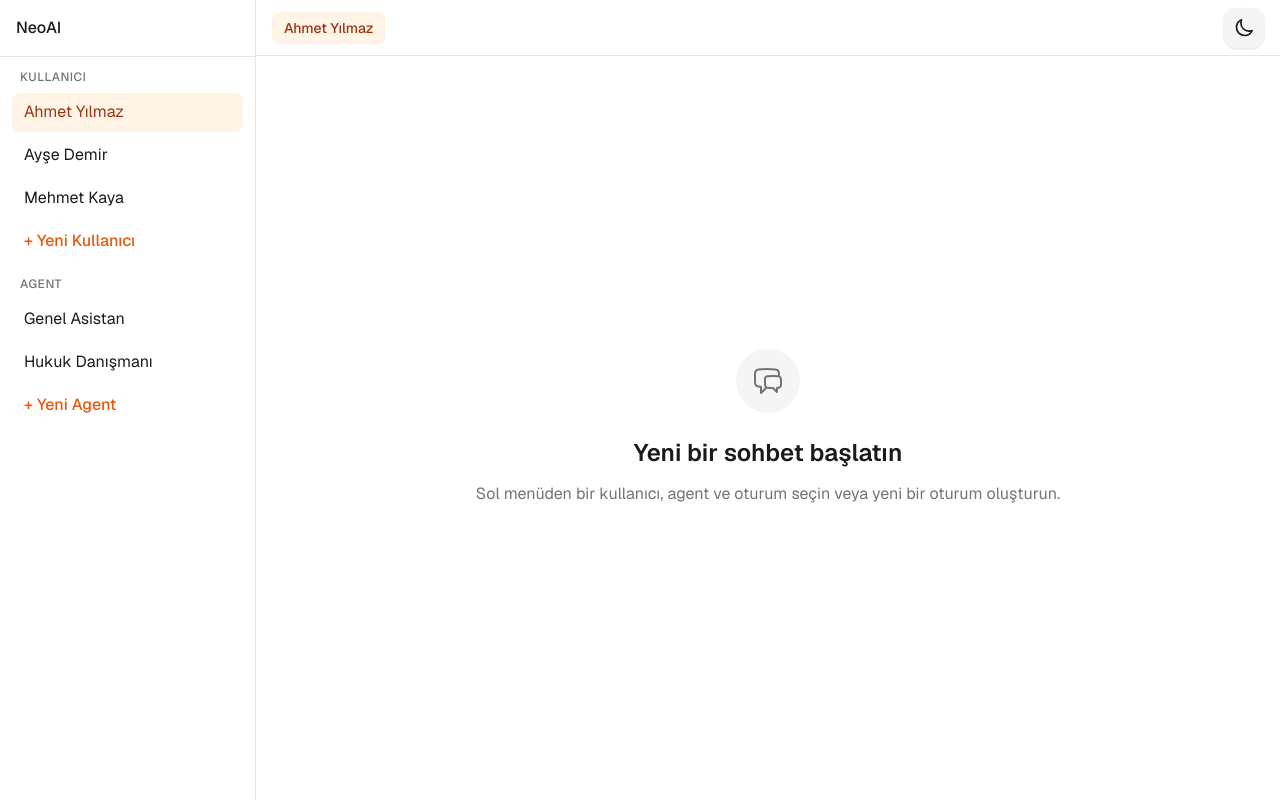
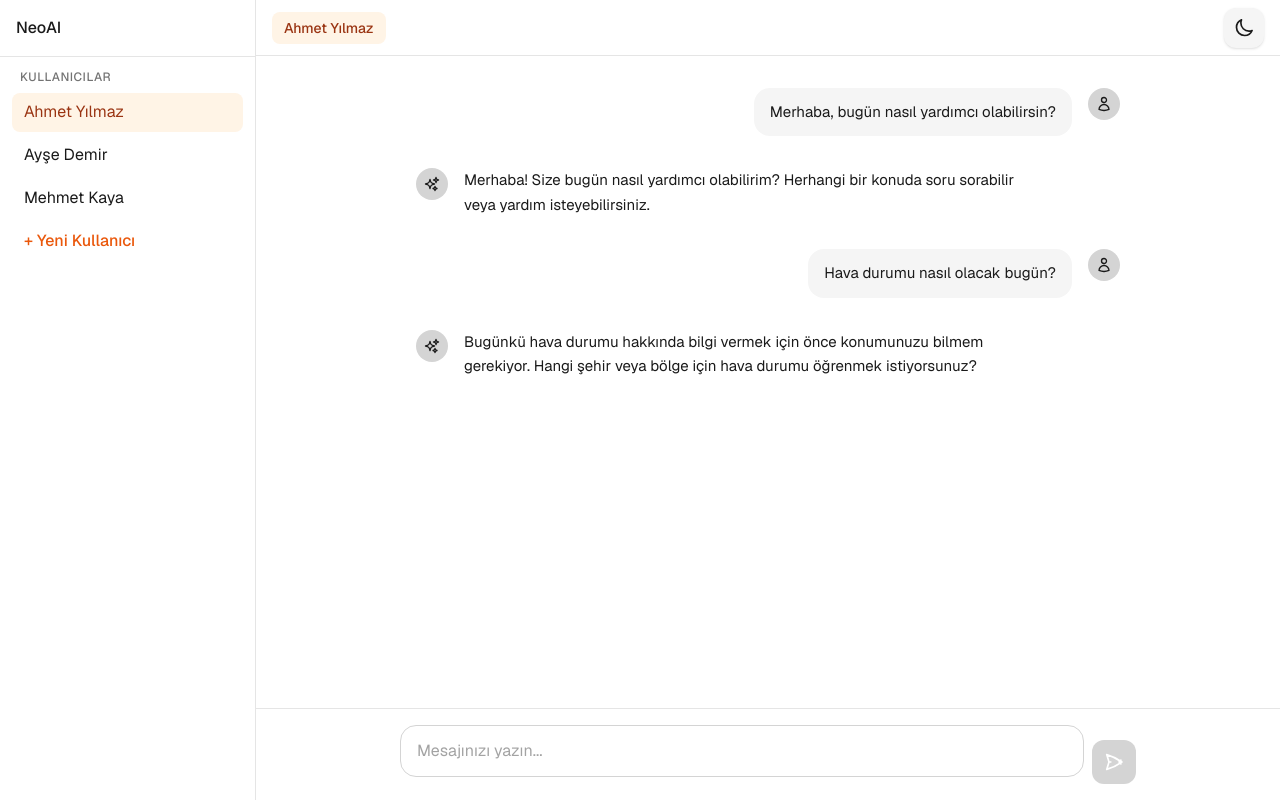
Before and after one commit to mmuuhmmtt/projem-app, a Next.js app: page /projem-app/ in a window 1280 px wide. Built offline with nearby package versions, Linux system fonts and the light colour scheme.

Commit message:
bigupdate

```diff
--- a/app/page.js
+++ b/app/page.js
@@ -8,7 +8,7 @@ import {CompactHeader} from "@/components/compact-header";
 import {useAppContext} from "@/context/app-context";
 
 export default function Home() {
-  const { selectedSession } = useAppContext();
+  const { selectedUser } = useAppContext();
   const [sidebarOpen, setSidebarOpen] = useState(false);
 
   return (
@@ -32,7 +32,7 @@ export default function Home() {
 
         <div className="flex flex-col flex-grow overflow-hidden">
           <CompactHeader onMenuClick={() => setSidebarOpen(true)} />
-          {selectedSession ? (
+          {selectedUser ? (
               <>
                 <ChatHistory />
                 <ChatInput />
@@ -49,7 +49,7 @@ export default function Home() {
                     Yeni bir sohbet başlatın
                   </h2>
                   <p className="text-sm md:text-base text-[#737373] dark:text-[#a3a3a3] leading-relaxed">
-                    Sol menüden bir kullanıcı, agent ve oturum seçin veya yeni bir oturum oluşturun.
+                    Sol menüden bir kullanıcı seçin veya yeni bir kullanıcı oluşturun.
                   </p>
                 </div>
               </div>
--- a/components/chat-history.jsx
+++ b/components/chat-history.jsx
@@ -3,7 +3,7 @@ import { useAppContext } from '@/context/app-context';
 import { MessageBubble } from "@/components/message-bubble";
 
 export function ChatHistory() {
-    const { currentMessages, selectedSession, isLoading } = useAppContext();
+    const { currentMessages, selectedUser, isLoading } = useAppContext();
     const messagesEndRef = useRef(null);
 
 
@@ -11,7 +11,7 @@ export function ChatHistory() {
         messagesEndRef.current?.scrollIntoView({ behavior: 'smooth' });
     }, [currentMessages]);
 
-    if (!selectedSession) {
+    if (!selectedUser) {
         return null;
     }
 
--- a/components/chat-input.jsx
+++ b/components/chat-input.jsx
@@ -3,19 +3,19 @@ import { useAppContext } from '@/context/app-context';
 
 export function ChatInput() {
     const [message, setMessage] = useState('');
-    const { sendMessage, selectedSession, isLoading } = useAppContext();
+    const { sendMessage, selectedUser, isLoading } = useAppContext();
 
     const handleSubmit = async (e) => {
         e.preventDefault();
 
-        if (message.trim() && selectedSession && !isLoading) {
+        if (message.trim() && selectedUser && !isLoading) {
             const messageToSend = message.trim();
             setMessage('');
             await sendMessage(messageToSend);
         }
     };
 
-    if (!selectedSession) {
+    if (!selectedUser) {
         return null;
     }
 
--- a/components/compact-header.jsx
+++ b/components/compact-header.jsx
@@ -3,7 +3,7 @@ import { useAppContext } from '@/context/app-context';
 import ThemeToggle from '@/components/theme-toggle';
 
 export function CompactHeader({ onMenuClick }) {
-    const { selectedUser, selectedAgent } = useAppContext();
+    const { selectedUser } = useAppContext();
 
     return (
         <div className="h-14 border-b border-[#e5e5e5] dark:border-[#2d2d2d] bg-[#ffffff] dark:bg-[#1a1a1a] flex items-center justify-between px-3 md:px-4 shrink-0">
@@ -22,12 +22,6 @@ export function CompactHeader({ onMenuClick }) {
                 {selectedUser && (
                     <div className="flex items-center gap-2 px-2 md:px-3 py-1.5 rounded-lg bg-[#fff4e6] dark:bg-[#431407] text-xs md:text-sm text-[#9a3412] dark:text-[#fdba74]">
                         <span className="font-medium truncate max-w-[120px] md:max-w-none">{selectedUser.name}</span>
-                        {selectedAgent && (
-                            <>
-                                <span className="text-[#a3a3a3]">/</span>
-                                <span className="truncate max-w-[100px] md:max-w-none">{selectedAgent.name}</span>
-                            </>
-                        )}
                     </div>
                 )}
             </div>
--- a/components/sidebar.jsx
+++ b/components/sidebar.jsx
@@ -1,12 +1,8 @@
 import React from 'react';
 import {useAppContext} from "@/context/app-context";
 import {UserSelector} from "@/components/user-selector";
-import AgentSelector from "@/components/agent-selector";
-import {SessionSelector} from "@/components/session-selector";
 
 export function Sidebar({ onClose }) {
-    const {selectedUser, selectedAgent} = useAppContext();
-
     return (
         <div className="w-64 md:w-64 shrink-0 bg-[#ffffff] dark:bg-[#1a1a1a] border-r border-[#e5e5e5] dark:border-[#2d2d2d] flex flex-col h-full shadow-lg md:shadow-none">
             <div className="p-4 border-b border-[#e5e5e5] dark:border-[#2d2d2d] flex items-center justify-between">
@@ -26,31 +22,13 @@ export function Sidebar({ onClose }) {
             </div>
 
             <div className="flex-grow overflow-auto">
-                <div className="p-3 space-y-4">
+                <div className="p-3">
                     <div className="space-y-2">
-                        <div className="px-2 text-xs font-medium text-[#737373] dark:text-[#a3a3a3] uppercase tracking-wider">
-                            Kullanıcı
+                        <div className="px-2 text-xs font-medium text-[#737373] dark:text-[#a3a3a3] uppercase tracking-wider mb-2">
+                            Kullanıcılar
                         </div>
                         <UserSelector />
                     </div>
-
-                    {selectedUser && (
-                        <div className="space-y-2">
-                            <div className="px-2 text-xs font-medium text-[#737373] dark:text-[#a3a3a3] uppercase tracking-wider">
-                                Agent
-                            </div>
-                            <AgentSelector />
-                        </div>
-                    )}
-
-                    {selectedAgent && (
-                        <div className="space-y-2">
-                            <div className="px-2 text-xs font-medium text-[#737373] dark:text-[#a3a3a3] uppercase tracking-wider">
-                                Oturumlar
-                            </div>
-                            <SessionSelector />
-                        </div>
-                    )}
                 </div>
             </div>
         </div>
--- a/components/user-selector.jsx
+++ b/components/user-selector.jsx
@@ -12,8 +12,8 @@ export function UserSelector() {
 
     const handleCreateUser = () => {
         if (newUserName.trim()) {
-            const newUser = createUser(newUserName.trim());
-            selectUser(newUser.id);
+            // Yeni kullanıcı oluştur ve direkt sohbete başlat
+            createUser(newUserName.trim());
             setNewUserName('');
             setIsCreating(false);
         }
--- a/context/app-context.js
+++ b/context/app-context.js
@@ -1,27 +1,17 @@
 "use client"
 
 import React, { createContext, useState, useContext, useEffect, useMemo, useCallback } from 'react';
-import { mockUsers, mockAgents, mockSessions, mockMessages } from '@/data/mock-data';
+import { mockUsers, mockMessages } from '@/data/mock-data';
 
 const defaultContextValue = {
     users: [],
-    agents: [],
-    sessions: [],
     messages: [],
     selectedUser: null,
-    selectedAgent: null,
-    selectedSession: null,
     currentMessages: [],
     isLoading: false,
     selectUser: () => {},
     createUser: () => {},
-    selectAgent: () => {},
-    createAgent: () => {},
-    selectSession: () => {},
-    createSession: () => {},
     sendMessage: () => {},
-    getUserAgents: () => [],
-    getAgentSessions: () => []
 };
 
 const AppContext = createContext(defaultContextValue);
@@ -38,81 +28,43 @@ export function useAppContext() {
 
 export function AppProvider({ children }) {
     const [users, setUsers] = useState(mockUsers);
-    const [agents, setAgents] = useState(mockAgents);
-    const [sessions, setSessions] = useState(mockSessions);
     const [messages, setMessages] = useState(mockMessages);
-
     const [selectedUser, setSelectedUser] = useState(null);
-    const [selectedAgent, setSelectedAgent] = useState(null);
-    const [selectedSession, setSelectedSession] = useState(null);
     const [currentMessages, setCurrentMessages] = useState([]);
     const [isLoading, setIsLoading] = useState(false);
 
+    // Kullanıcı seçilince direkt sohbet başlat
     const selectUser = useCallback((userId) => {
         const user = users.find(u => u.id === userId);
         setSelectedUser(user || null);
-        setSelectedAgent(null);
-        setSelectedSession(null);
-    }, [users]);
 
+        // Kullanıcının mesajlarını yükle
+        if (user) {
+            const userMessages = messages.filter(m => m.userId === user.id);
+            setCurrentMessages(userMessages);
+        } else {
+            setCurrentMessages([]);
+        }
+    }, [users, messages]);
+
+    // Yeni kullanıcı oluştur ve direkt sohbete başlat
     const createUser = useCallback((name) => {
         const newUser = {
             id: `user-${Date.now()}`,
-            name
+            name: name.trim()
         };
         setUsers(prevUsers => [...prevUsers, newUser]);
+        setSelectedUser(newUser);
+        setCurrentMessages([]); // Yeni kullanıcı için boş mesaj listesi
         return newUser;
     }, []);
 
-    const selectAgent = useCallback((agentId) => {
-        const agent = agents.find(a => a.id === agentId && a.userId === selectedUser?.id);
-        setSelectedAgent(agent || null);
-        setSelectedSession(null);
-    }, [agents, selectedUser]);
-
-    const createAgent = useCallback((name) => {
-        if (!selectedUser) return null;
-
-        const newAgent = {
-            id: `agent-${Date.now()}`,
-            name,
-            userId: selectedUser.id
-        };
-        setAgents(prevAgents => [...prevAgents, newAgent]);
-        return newAgent;
-    }, [selectedUser]);
-
-    const selectSession = useCallback((sessionId) => {
-        const session = sessions.find(s => s.id === sessionId && s.agentId === selectedAgent?.id);
-        setSelectedSession(session || null);
-
-        if (session) {
-            const sessionMessages = messages.filter(m => m.sessionId === session.id);
-            setCurrentMessages(sessionMessages);
-        } else {
-            setCurrentMessages([]);
-        }
-    }, [sessions, selectedAgent, messages]);
-
-    const createSession = useCallback(() => {
-        if (!selectedAgent) return null;
-
-        const newSession = {
-            id: `session-${Date.now()}`,
-            name: `Oturum ${new Date().toLocaleString('tr-TR')}`,
-            agentId: selectedAgent.id,
-            createdAt: new Date().toISOString()
-        };
-        setSessions(prevSessions => [...prevSessions, newSession]);
-        return newSession;
-    }, [selectedAgent]);
-
     const sendMessage = useCallback(async (content) => {
-        if (!selectedSession || isLoading) return;
+        if (!selectedUser || isLoading) return;
 
         const userMessage = {
             id: `msg-${Date.now()}`,
-            sessionId: selectedSession.id,
+            userId: selectedUser.id,
             type: 'user',
             content,
             timestamp: new Date().toISOString()
@@ -137,7 +89,7 @@ export function AppProvider({ children }) {
 
             const assistantMessage = {
                 id: `msg-${Date.now() + 1}`,
-                sessionId: selectedSession.id,
+                userId: selectedUser.id,
                 type: 'assistant',
                 content: aiResponse || 'Yanıt alınamadı',
                 timestamp: new Date().toISOString(),
@@ -154,7 +106,7 @@ export function AppProvider({ children }) {
             // Hata mesajı göster
             const errorMessage = {
                 id: `msg-${Date.now() + 1}`,
-                sessionId: selectedSession.id,
+                userId: selectedUser.id,
                 type: 'assistant',
                 content: `Üzgünüm, bir hata oluştu: ${error.message}. Lütfen tekrar deneyin veya API anahtarınızı kontrol edin.`,
                 timestamp: new Date().toISOString(),
@@ -166,18 +118,9 @@ export function AppProvider({ children }) {
         } finally {
             setIsLoading(false);
         }
-    }, [selectedSession, currentMessages, isLoading]);
+    }, [selectedUser, currentMessages, isLoading]);
 
-    const getUserAgents = useCallback(() => {
-        if (!selectedUser) return [];
-        return agents.filter(agent => agent.userId === selectedUser.id);
-    }, [agents, selectedUser]);
-
-    const getAgentSessions = useCallback(() => {
-        if (!selectedAgent) return [];
-        return sessions.filter(session => session.agentId === selectedAgent.id);
-    }, [sessions, selectedAgent]);
-
+    // İlk kullanıcıyı otomatik seç
     useEffect(() => {
         if (users.length > 0 && !selectedUser) {
             selectUser(users[0].id);
@@ -186,29 +129,17 @@ export function AppProvider({ children }) {
 
     const contextValue = useMemo(() => ({
         users,
-        agents,
-        sessions,
         messages,
         selectedUser,
-        selectedAgent,
-        selectedSession,
         currentMessages,
         isLoading,
         selectUser,
         createUser,
-        selectAgent,
-        createAgent,
-        selectSession,
-        createSession,
         sendMessage,
-        getUserAgents,
-        getAgentSessions
     }), [
-        users, agents, sessions, messages,
-        selectedUser, selectedAgent, selectedSession, currentMessages, isLoading,
-        selectUser, createUser, selectAgent, createAgent,
-        selectSession, createSession, sendMessage,
-        getUserAgents, getAgentSessions
+        users, messages,
+        selectedUser, currentMessages, isLoading,
+        selectUser, createUser, sendMessage,
     ]);
 
     return (
--- a/data/mock-data.js
+++ b/data/mock-data.js
@@ -1,40 +1,23 @@
-
+// 3 mock kullanıcı
 export const mockUsers = [
     { id: 'user-1', name: 'Ahmet Yılmaz' },
     { id: 'user-2', name: 'Ayşe Demir' },
     { id: 'user-3', name: 'Mehmet Kaya' }
 ];
 
-
-export const mockAgents = [
-    { id: 'agent-1', name: 'Genel Asistan', userId: 'user-1' },
-    { id: 'agent-2', name: 'Hukuk Danışmanı', userId: 'user-1' },
-    { id: 'agent-3', name: 'Finansal Danışman', userId: 'user-2' },
-    { id: 'agent-4', name: 'Teknik Destek', userId: 'user-3' }
-];
-
-
-export const mockSessions = [
-    { id: 'session-1', name: 'Oturum 01.05.2025 10:30', agentId: 'agent-1', createdAt: '2025-05-03T09:04:00.851Z' },
-    { id: 'session-2', name: 'Oturum 30.04.2025 15:45', agentId: 'agent-1', createdAt: '2025-05-03T09:04:00.851Z' },
-    { id: 'session-3', name: 'Oturum 02.05.2025 09:15', agentId: 'agent-2', createdAt: '2025-05-03T09:04:00.851Z' },
-    { id: 'session-4', name: 'Oturum 01.05.2025 14:20', agentId: 'agent-3', createdAt: '2025-05-03T09:04:00.851Z' },
-    { id: 'session-5', name: 'Oturum 29.04.2025 11:00', agentId: 'agent-4', createdAt: '2025-05-03T09:04:00.851Z' }
-];
-
-
+// Kullanıcı bazlı mesajlar (userId ile)
 export const mockMessages = [
-
+    // Ahmet Yılmaz'ın mesajları
     {
         id: 'msg-1',
-        sessionId: 'session-1',
+        userId: 'user-1',
         type: 'user',
         content: 'Merhaba, bugün nasıl yardımcı olabilirsin?',
         timestamp: '2025-05-01T10:30:10Z'
     },
     {
         id: 'msg-2',
-        sessionId: 'session-1',
+        userId: 'user-1',
         type: 'assistant',
         content: 'Merhaba! Size bugün nasıl yardımcı olabilirim? Herhangi bir konuda soru sorabilir veya yardım isteyebilirsiniz.',
         timestamp: '2025-05-01T10:30:15Z',
@@ -42,54 +25,31 @@ export const mockMessages = [
     },
     {
         id: 'msg-3',
-        sessionId: 'session-1',
+        userId: 'user-1',
         type: 'user',
         content: 'Hava durumu nasıl olacak bugün?',
         timestamp: '2025-05-01T10:31:00Z'
     },
     {
         id: 'msg-4',
-        sessionId: 'session-1',
+        userId: 'user-1',
         type: 'assistant',
         content: 'Bugünkü hava durumu hakkında bilgi vermek için önce konumunuzu bilmem gerekiyor. Hangi şehir veya bölge için hava durumu öğrenmek istiyorsunuz?',
         timestamp: '2025-05-01T10:31:10Z',
         citations: []
     },
+
+    // Ayşe Demir'in mesajları
     {
         id: 'msg-5',
-        sessionId: 'session-1',
-        type: 'user',
-        content: 'İstanbul',
-        timestamp: '2025-05-01T10:31:30Z'
-    },
-    {
-        id: 'msg-6',
-        sessionId: 'session-1',
-        type: 'tool',
-        toolName: 'weather-api',
-        content: 'İstanbul için 02 Mayıs 2025 hava durumu: 22°C, Parçalı Bulutlu',
-        timestamp: '2025-05-01T10:31:35Z'
-    },
-    {
-        id: 'msg-7',
-        sessionId: 'session-1',
-        type: 'assistant',
-        content: 'İstanbul\'da bugün hava 22°C ve parçalı bulutlu olacak. Yağış beklenmemektedir. Hafif bir ceket yanınızda bulundurmanız yararlı olabilir.',
-        timestamp: '2025-05-01T10:31:40Z',
-        citations: [{ text: 'Meteoroloji Genel Müdürlüğü', link: '#' }]
-    },
-
-
-    {
-        id: 'msg-8',
-        sessionId: 'session-2',
+        userId: 'user-2',
         type: 'user',
         content: 'Yeni bir yazılım projesi başlatmak istiyorum. Nereden başlamalıyım?',
         timestamp: '2025-04-30T15:45:10Z'
     },
     {
-        id: 'msg-9',
-        sessionId: 'session-2',
+        id: 'msg-6',
+        userId: 'user-2',
         type: 'assistant',
         content: 'Yeni bir yazılım projesi başlatmak için şu adımları izlemenizi öneririm:\n\n1. Projenin kapsamını ve hedeflerini net bir şekilde belirleyin\n2. Teknik gereksinimlerinizi listeleyin\n3. Uygun teknoloji yığını seçin\n4. Proje yönetim metodolojisi belirleyin (Agile, Scrum, vb.)\n5. Bir MVP (Minimum Viable Product) tanımlayın\n6. Zaman çizelgesi ve bütçe planlayın\n\nBu konulardan hangisi hakkında daha detaylı bilgi edinmek istersiniz?',
         timestamp: '2025-04-30T15:45:20Z',
@@ -99,70 +59,17 @@ export const mockMessages = [
         ]
     },
 
-
+    // Mehmet Kaya'nın mesajları
     {
-        id: 'msg-10',
-        sessionId: 'session-3',
-        type: 'user',
-        content: 'Kira sözleşmesi konusunda bazı sorularım var.',
-        timestamp: '2025-05-02T09:15:10Z'
-    },
-    {
-        id: 'msg-11',
-        sessionId: 'session-3',
-        type: 'assistant',
-        content: 'Kira sözleşmeleri konusunda size yardımcı olmaktan memnuniyet duyarım. Ne tür sorularınız var? Örneğin:\n\n- Sözleşme süresi\n- Kira artış oranları\n- Depozito iadesi\n- Sözleşme feshi koşulları\n\nHangi konu hakkında bilgi almak istersiniz?',
-        timestamp: '2025-05-02T09:15:20Z',
-        citations: []
-    },
-
-
-    {
-        id: 'msg-12',
-        sessionId: 'session-4',
-        type: 'user',
-        content: 'Emeklilik yatırım planım için önerilerin neler olabilir?',
-        timestamp: '2025-05-01T14:20:10Z'
-    },
-    {
-        id: 'msg-13',
-        sessionId: 'session-4',
-        type: 'assistant',
-        content: 'Emeklilik yatırım planları kişisel durumunuza, risk toleransınıza ve zaman ufkunuza bağlı olarak değişir. Genel olarak, dengeli bir portföy şunları içerebilir:\n\n- Bireysel Emeklilik Sistemi (BES) - devlet katkısı avantajı sağlar\n- Düşük riskli yatırımlar (hazine bonoları, mevduat)\n- Orta riskli yatırımlar (dengeli fonlar, bazı şirket tahvilleri)\n- Yüksek büyüme potansiyelli yatırımlar (hisse senetleri, yatırım fonları)\n\nYaşınız, finansal durumunuz ve hedefleriniz hakkında daha fazla bilgi paylaşırsanız, daha özelleştirilmiş öneriler sunabilirim.',
-        timestamp: '2025-05-01T14:20:25Z',
-        citations: [
-            { text: 'Finansal Planlama Rehberi', link: '#' },
-            { text: 'Emeklilik Yatırım Stratejileri', link: '#' }
-        ]
-    },
-    {
-        id: 'msg-14',
-        sessionId: 'session-4',
-        type: 'tool',
-        toolName: 'calculator',
-        content: 'Aylık 1000TL yatırım, %8 yıllık getiri ile 30 yılda: 1,357,425.35TL',
-        timestamp: '2025-05-01T14:20:30Z'
-    },
-    {
-        id: 'msg-15',
-        sessionId: 'session-4',
-        type: 'assistant',
-        content: 'Örneğin, aylık sadece 1000TL yatırım yaparak, yıllık ortalama %8 getiri ile 30 yıl sonunda 1,357,425.35TL birikiminiz olabilir. Bu, uzun vadeli düzenli yatırımın gücünü göstermektedir. Daha detaylı bir finansal plan için yaşınız, mevcut birikiminiz ve risk toleransınız gibi bilgileri paylaşmanız faydalı olacaktır.',
-        timestamp: '2025-05-01T14:20:40Z',
-        citations: []
-    },
-
-
-    {
-        id: 'msg-16',
-        sessionId: 'session-5',
+        id: 'msg-7',
+        userId: 'user-3',
         type: 'user',
         content: 'Bilgisayarım çok yavaşladı, ne yapabilirim?',
         timestamp: '2025-04-29T11:00:10Z'
     },
     {
-        id: 'msg-17',
-        sessionId: 'session-5',
+        id: 'msg-8',
+        userId: 'user-3',
         type: 'assistant',
         content: 'Bilgisayarınızın yavaşlaması için çeşitli nedenler olabilir. İşte hızlandırmak için yapabileceğiniz bazı adımlar:\n\n1. Gereksiz programları ve dosyaları silin\n2. Başlangıçta açılan uygulamaları sınırlayın\n3. Disk temizliği ve disk birleştirme yapın\n4. Virüs ve kötü yazılım taraması yapın\n5. RAM veya SSD yükseltmesi düşünün\n\nHangi işletim sistemini kullanıyorsunuz? Windows, Mac veya Linux\'a göre daha spesifik yönergeler verebilirim.',
         timestamp: '2025-04-29T11:00:25Z',
```
